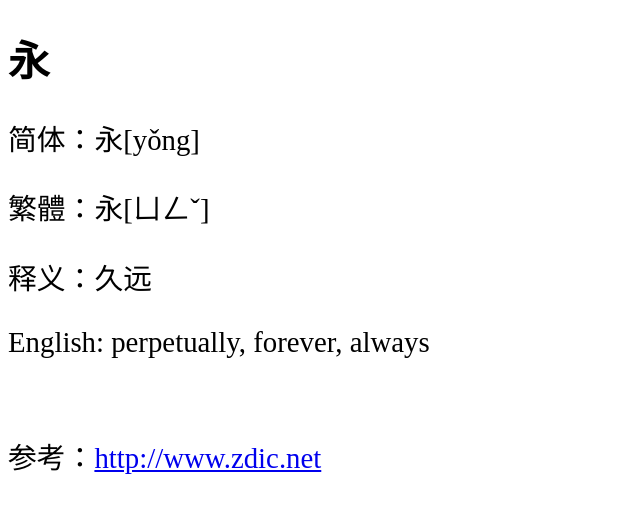
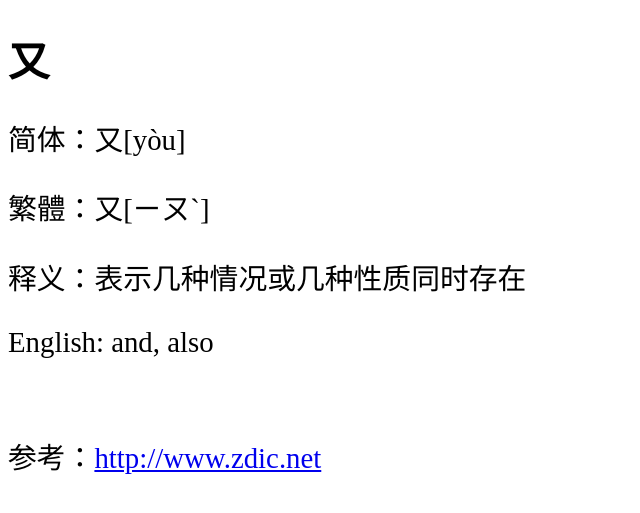
Before and after one commit to shengzhe/livecalligraphy, a Jekyll site: the page built from _posts/2012-08-31-LanTing-44.html, in a window 1280 px wide. Shown: the top 513 px of the page, without its empty margins (0-640 px from the left). Built offline with Jekyll 4.4.1, drawn with Linux system fonts in a browser that asks for light colours; Markdown is read by kramdown in place of the engine named in the settings.

Commit message:
Update _posts/2012-08-31-LanTing-44.html

```diff
--- a/_posts/2012-08-31-LanTing-44.html
+++ b/_posts/2012-08-31-LanTing-44.html
@@ -1,11 +1,11 @@
 ---
 layout: default
-title: 兰亭集序第1个字 (1st character of Lan Ting)
+title: 兰亭集序第44个字 (44th character of Lan Ting)
 ---
-<h1>永</h1>
-<p>简体：永[yǒng]</p>
-<p>繁體：永[ㄩㄥˇ]</p>
-<p>释义：久远</p>
-<p>English: perpetually, forever, always</p>
+<h1>又</h1>
+<p>简体：又[yòu]</p>
+<p>繁體：又[ㄧㄡˋ]</p>
+<p>释义：表示几种情况或几种性质同时存在</p>
+<p>English: and, also</p>
 <br/>
-<p>参考：<a href="http://www.zdic.net/zd/zi/ZdicE6ZdicB0ZdicB8.htm">http://www.zdic.net</a></p>
+<p>参考：<a href="http://www.zdic.net/zd/zi/ZdicE5Zdic8FZdic88.htm">http://www.zdic.net</a></p>
```
